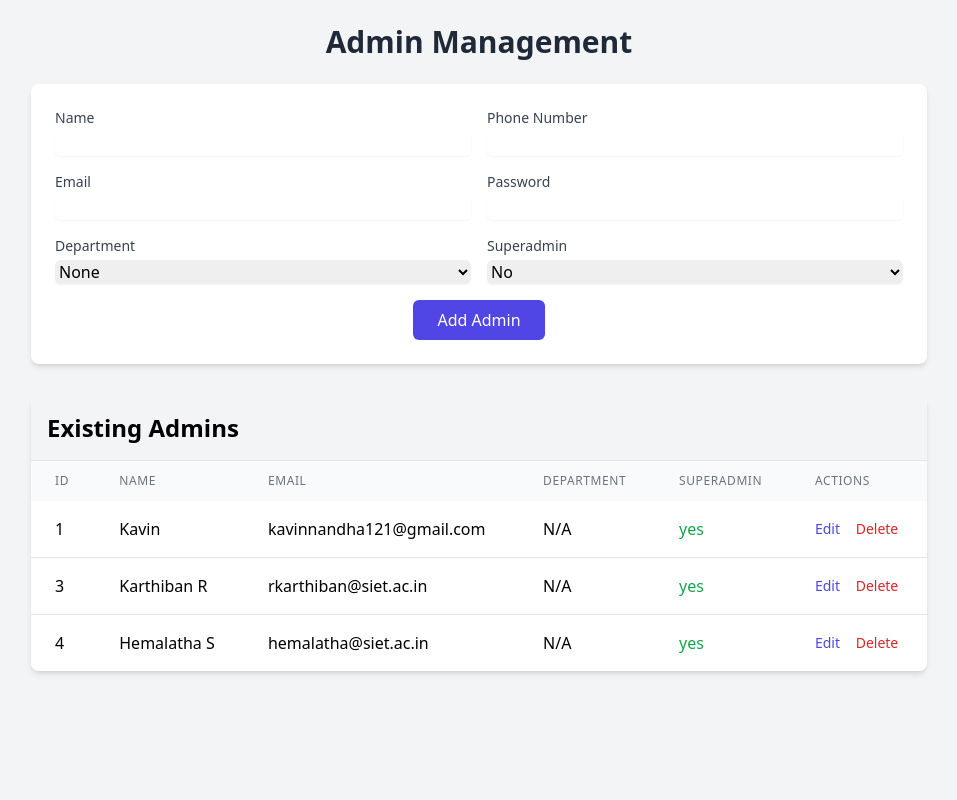
After one commit to Kavinnandha/Kalam2025, a PHP site: page /admin/create_user.php in a window 1280 px wide. The commit adds this page. Shown: the whole page, without its empty margins (161-1118 px from the left). Run offline with PHP 8.4, Linux system fonts and the light colour scheme; a user stored in the database is signed in; data comes from the database, SQL or seed files in the repository; some libraries are stand-ins or nearby versions.

```diff
--- /dev/null
+++ b/admin/create_user.php
@@ -0,0 +1,250 @@
+<?php
+session_start();
+if (!isset($_SESSION["admin_id"]) || $_SESSION["is_superadmin"] != "yes") {
+    header("Location: login.php");
+    exit();
+}
+require_once '../database/connection.php';
+
+$error = '';
+$success = '';
+
+
+function sanitizeInput($input) {
+    return htmlspecialchars(trim($input));
+}
+
+// Add/Edit Admin
+if ($_SERVER['REQUEST_METHOD'] == 'POST') {
+    $admin_id = isset($_POST['admin_id']) ? intval($_POST['admin_id']) : null;
+    $name = sanitizeInput($_POST['name']);
+    $phone_no = sanitizeInput($_POST['phone_no']);
+    $email = filter_var($_POST['email'], FILTER_SANITIZE_EMAIL);
+    $password = $_POST['password'];
+    $department_code = isset($_POST['department_code']) && $_POST['department_code'] !== '' ? intval($_POST['department_code']) : null;
+    $is_superadmin = sanitizeInput($_POST['is_superadmin']);
+
+    try {
+        if ($admin_id) {
+            $query = "UPDATE admin SET
+                      name = ?,
+                      phone_no = ?,
+                      email = ?,
+                      department_code = ?,
+                      is_superadmin = ?";
+
+            $params = [$name, $phone_no, $email, $department_code, $is_superadmin, $admin_id];
+            $types = "sisssi";
+
+            // Update password only if provided
+            if (!empty($password)) {
+                $hashed_password = password_hash($password, PASSWORD_DEFAULT);
+                $query .= ", password = ?";
+                $params = [$name, $phone_no, $email, $hashed_password, $department_code, $is_superadmin, $admin_id];
+                $types = "sissisi";
+            }
+
+            $query .= " WHERE admin_id = ?";
+
+            $stmt = $conn->prepare($query);
+            $stmt->bind_param($types, ...$params);
+            $result = $stmt->execute();
+
+            $success = "Admin updated successfully!";
+        } else {
+            // Add new admin
+            $hashed_password = password_hash($password, PASSWORD_DEFAULT);
+
+            $stmt = $conn->prepare("INSERT INTO admin (name, phone_no, email, password, department_code, is_superadmin) VALUES (?, ?, ?, ?, ?, ?)");
+            $stmt->bind_param("sissss", $name, $phone_no, $email, $hashed_password, $department_code, $is_superadmin);
+            $result = $stmt->execute();
+
+            $success = "Admin added successfully!";
+        }
+    } catch (Exception $e) {
+        $error = "Error: " . $e->getMessage();
+    }
+}
+
+// Handle Delete
+if (isset($_GET['delete']) && is_numeric($_GET['delete'])) {
+    $delete_id = intval($_GET['delete']);
+
+    try {
+        $stmt = $conn->prepare("DELETE FROM admin WHERE admin_id = ?");
+        $stmt->bind_param("i", $delete_id);
+        $stmt->execute();
+
+        $success = "Admin deleted successfully!";
+    } catch (Exception $e) {
+        $error = "Error deleting admin: " . $e->getMessage();
+    }
+}
+
+// Prepare Edit Mode
+$edit_admin = null;
+if (isset($_GET['edit']) && is_numeric($_GET['edit'])) {
+    $edit_id = intval($_GET['edit']);
+    $stmt = $conn->prepare("SELECT * FROM admin WHERE admin_id = ?");
+    $stmt->bind_param("i", $edit_id);
+    $stmt->execute();
+    $edit_admin = $stmt->get_result()->fetch_assoc();
+}
+
+// Get Departments
+$departments = [];
+$dept_query = $conn->query("SELECT department_code, department_name FROM department");
+if ($dept_query) {
+    $departments = $dept_query->fetch_all(MYSQLI_ASSOC);
+}
+
+// Get All Admins
+$admins = [];
+$admin_query = $conn->query("SELECT a.*, d.department_name FROM admin a LEFT JOIN department d ON a.department_code = d.department_code");
+if ($admin_query) {
+    $admins = $admin_query->fetch_all(MYSQLI_ASSOC);
+}
+?>
+
+<!DOCTYPE html>
+<html lang="en">
+<head>
+    <meta charset="UTF-8">
+    <meta name="viewport" content="width=device-width, initial-scale=1.0">
+    <title>Admin Management</title>
+    <script src="https://cdn.tailwindcss.com"></script>
+</head>
+<body class="bg-gray-100 min-h-screen p-6">
+    <div class="container mx-auto max-w-4xl">
+        <h1 class="text-3xl font-bold mb-6 text-center text-gray-800">Admin Management</h1>
+
+        <?php if ($error): ?>
+            <div class="bg-red-100 border border-red-400 text-red-700 px-4 py-3 rounded relative mb-4" role="alert">
+                <?php echo $error; ?>
+            </div>
+        <?php endif; ?>
+
+        <?php if ($success): ?>
+            <div class="bg-green-100 border border-green-400 text-green-700 px-4 py-3 rounded relative mb-4" role="alert">
+                <?php echo $success; ?>
+            </div>
+        <?php endif; ?>
+
+        <div class="bg-white shadow-md rounded-lg p-6">
+            <form method="post" class="space-y-4">
+                <?php if ($edit_admin): ?>
+                    <input type="hidden" name="admin_id" value="<?php echo $edit_admin['admin_id']; ?>">
+                <?php endif; ?>
+
+                <div class="grid md:grid-cols-2 gap-4">
+                    <div>
+                        <label for="name" class="block text-sm font-medium text-gray-700">Name</label>
+                        <input type="text" id="name" name="name"
+                               value="<?php echo $edit_admin ? sanitizeInput($edit_admin['name']) : ''; ?>"
+                               required
+                               class="mt-1 block w-full rounded-md border-gray-300 shadow-sm focus:border-indigo-300 focus:ring focus:ring-indigo-200 focus:ring-opacity-50">
+                    </div>
+
+                    <div>
+                        <label for="phone_no" class="block text-sm font-medium text-gray-700">Phone Number</label>
+                        <input type="tel" id="phone_no" name="phone_no"
+                               value="<?php echo $edit_admin ? sanitizeInput($edit_admin['phone_no']) : ''; ?>"
+                               required
+                               class="mt-1 block w-full rounded-md border-gray-300 shadow-sm focus:border-indigo-300 focus:ring focus:ring-indigo-200 focus:ring-opacity-50">
+                    </div>
+                </div>
+
+                <div class="grid md:grid-cols-2 gap-4">
+                    <div>
+                        <label for="email" class="block text-sm font-medium text-gray-700">Email</label>
+                        <input type="email" id="email" name="email"
+                               value="<?php echo $edit_admin ? sanitizeInput($edit_admin['email']) : ''; ?>"
+                               required
+                               class="mt-1 block w-full rounded-md border-gray-300 shadow-sm focus:border-indigo-300 focus:ring focus:ring-indigo-200 focus:ring-opacity-50">
+                    </div>
+
+                    <div>
+                        <label for="password" class="block text-sm font-medium text-gray-700">
+                            Password<?php echo $edit_admin ? ' (leave blank to keep current)' : ''; ?>
+                        </label>
+                        <input type="password" id="password" name="password"
+                               <?php echo $edit_admin ? '' : 'required'; ?>
+                               class="mt-1 block w-full rounded-md border-gray-300 shadow-sm focus:border-indigo-300 focus:ring focus:ring-indigo-200 focus:ring-opacity-50">
+                    </div>
+                </div>
+
+                <div class="grid md:grid-cols-2 gap-4">
+                    <div>
+                        <label for="department_code" class="block text-sm font-medium text-gray-700">Department</label>
+                        <select id="department_code" name="department_code"
+                                class="mt-1 block w-full rounded-md border-gray-300 shadow-sm focus:border-indigo-300 focus:ring focus:ring-indigo-200 focus:ring-opacity-50">
+                            <option value="">None</option>
+                            <?php foreach ($departments as $dept): ?>
+                                <option value="<?php echo $dept['department_code']; ?>"
+                                    <?php echo ($edit_admin && $edit_admin['department_code'] == $dept['department_code']) ? 'selected' : ''; ?>>
+                                    <?php echo sanitizeInput($dept['department_name']); ?>
+                                </option>
+                            <?php endforeach; ?>
+                        </select>
+                    </div>
+
+                    <div>
+                        <label for="is_superadmin" class="block text-sm font-medium text-gray-700">Superadmin</label>
+                        <select id="is_superadmin" name="is_superadmin" required
+                                class="mt-1 block w-full rounded-md border-gray-300 shadow-sm focus:border-indigo-300 focus:ring focus:ring-indigo-200 focus:ring-opacity-50">
+                            <option value="no" <?php echo ($edit_admin && $edit_admin['is_superadmin'] == 'no') ? 'selected' : ''; ?>>No</option>
+                            <option value="yes" <?php echo ($edit_admin && $edit_admin['is_superadmin'] == 'yes') ? 'selected' : ''; ?>>Yes</option>
+                        </select>
+                    </div>
+                </div>
+
+                <div class="flex justify-center">
+                    <button type="submit" class="bg-indigo-600 text-white px-6 py-2 rounded-md hover:bg-indigo-700 focus:outline-none focus:ring-2 focus:ring-indigo-500 focus:ring-offset-2">
+                        <?php echo $edit_admin ? 'Update Admin' : 'Add Admin'; ?>
+                    </button>
+                </div>
+            </form>
+        </div>
+
+        <div class="mt-8 bg-white shadow-md rounded-lg overflow-hidden">
+            <h2 class="text-2xl font-semibold p-4 bg-gray-100 border-b">Existing Admins</h2>
+            <div class="overflow-x-auto">
+                <table class="w-full">
+                    <thead class="bg-gray-50">
+                        <tr>
+                            <th class="px-6 py-3 text-left text-xs font-medium text-gray-500 uppercase tracking-wider">ID</th>
+                            <th class="px-6 py-3 text-left text-xs font-medium text-gray-500 uppercase tracking-wider">Name</th>
+                            <th class="px-6 py-3 text-left text-xs font-medium text-gray-500 uppercase tracking-wider">Email</th>
+                            <th class="px-6 py-3 text-left text-xs font-medium text-gray-500 uppercase tracking-wider">Department</th>
+                            <th class="px-6 py-3 text-left text-xs font-medium text-gray-500 uppercase tracking-wider">Superadmin</th>
+                            <th class="px-6 py-3 text-left text-xs font-medium text-gray-500 uppercase tracking-wider">Actions</th>
+                        </tr>
+                    </thead>
+                    <tbody class="bg-white divide-y divide-gray-200">
+                        <?php foreach ($admins as $admin): ?>
+                            <tr>
+                                <td class="px-6 py-4 whitespace-nowrap"><?php echo $admin['admin_id']; ?></td>
+                                <td class="px-6 py-4 whitespace-nowrap"><?php echo sanitizeInput($admin['name']); ?></td>
+                                <td class="px-6 py-4 whitespace-nowrap"><?php echo sanitizeInput($admin['email']); ?></td>
+                                <td class="px-6 py-4 whitespace-nowrap"><?php echo sanitizeInput($admin['department_name'] ?? 'N/A'); ?></td>
+                                <td class="px-6 py-4 whitespace-nowrap">
+                                    <span class="<?php echo $admin['is_superadmin'] == 'yes' ? 'text-green-600' : 'text-gray-600'; ?>">
+                                        <?php echo sanitizeInput($admin['is_superadmin']); ?>
+                                    </span>
+                                </td>
+                                <td class="px-6 py-4 whitespace-nowrap text-sm font-medium">
+                                    <a href="?edit=<?php echo $admin['admin_id']; ?>"
+                                       class="text-indigo-600 hover:text-indigo-900 mr-3">Edit</a>
+                                    <a href="?delete=<?php echo $admin['admin_id']; ?>"
+                                       onclick="return confirm('Are you sure you want to delete this admin?');"
+                                       class="text-red-600 hover:text-red-900">Delete</a>
+                                </td>
+                            </tr>
+                        <?php endforeach; ?>
+                    </tbody>
+                </table>
+            </div>
+        </div>
+    </div>
+</body>
+</html>
--- a/admin/manage_events_admin.php
+++ b/admin/manage_events_admin.php
@@ -67,6 +67,9 @@ if (isset($_POST['delete_event'])) {
                     <div class="flex items-center space-x-4">
                         <a href="add_event.php" class="bg-blue-600 text-white px-4 py-2 rounded-md hover:bg-blue-700">
                             <i class="fas fa-plus mr-2"></i>Add New Event
+                        </a>
+                        <a href="create_user.php" class="bg-blue-600 text-white px-4 py-2 rounded-md hover:bg-blue-700">
+                            <i class="fas fa-users-cog mr-2"></i>Manage Users
                         </a>
                         <a href="logout.php" class="text-gray-500 hover:text-gray-700">
                             <i class="fas fa-sign-out-alt mr-2"></i>Logout
--- a/categories/event_details.php
+++ b/categories/event_details.php
@@ -168,6 +168,7 @@
                             </svg>
                             <span class="font-medium">
                                 ₹<?php echo number_format($event['registration_fee'], 2); ?>
+                                <?php echo '(' . htmlspecialchars($event['fee_description']) . ')'; ?>
                             </span>
                         </div>
 
```
Also changed, not shown: admin/add_event.php (+16 -4 lines), admin/edit_event.php (+26 -5 lines).
